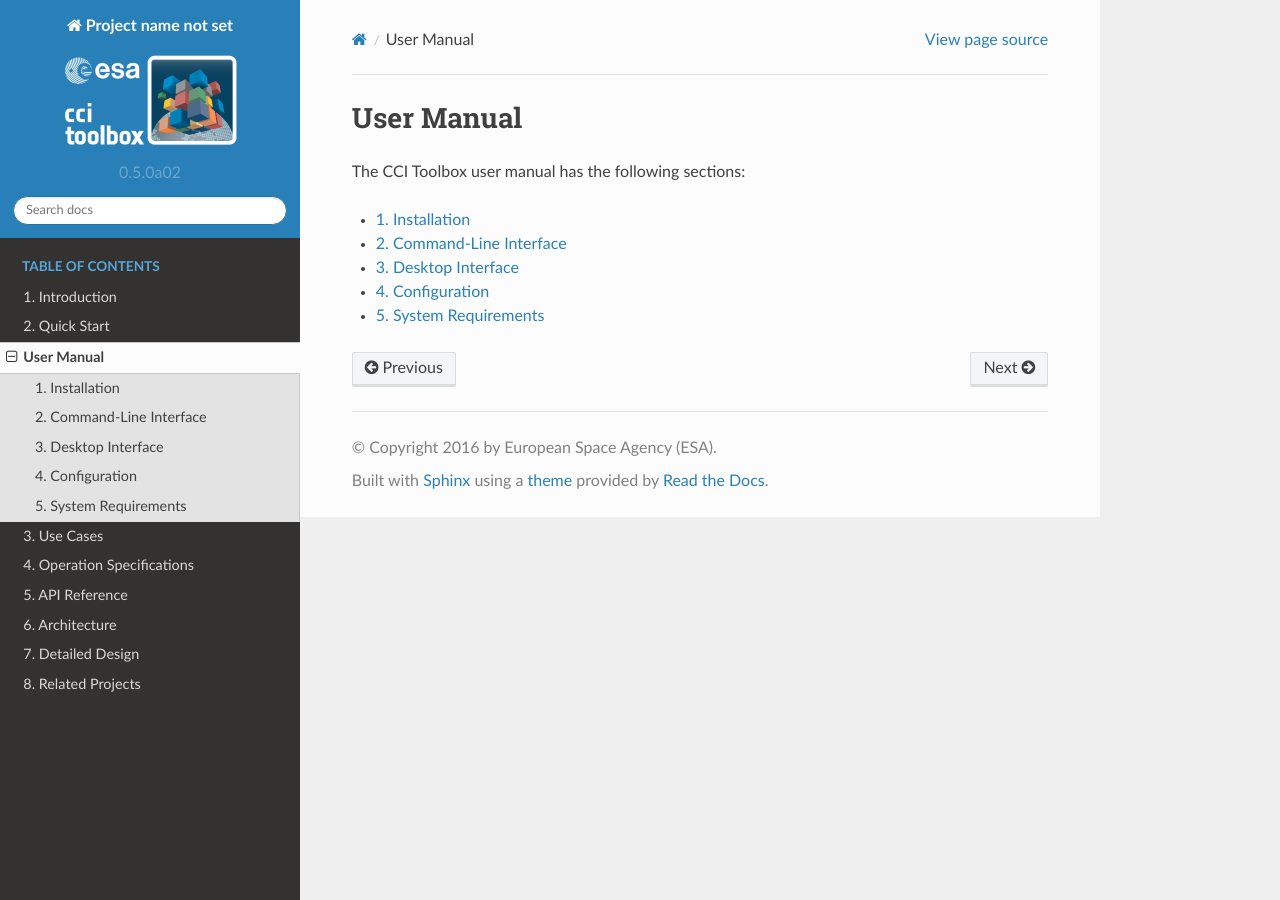
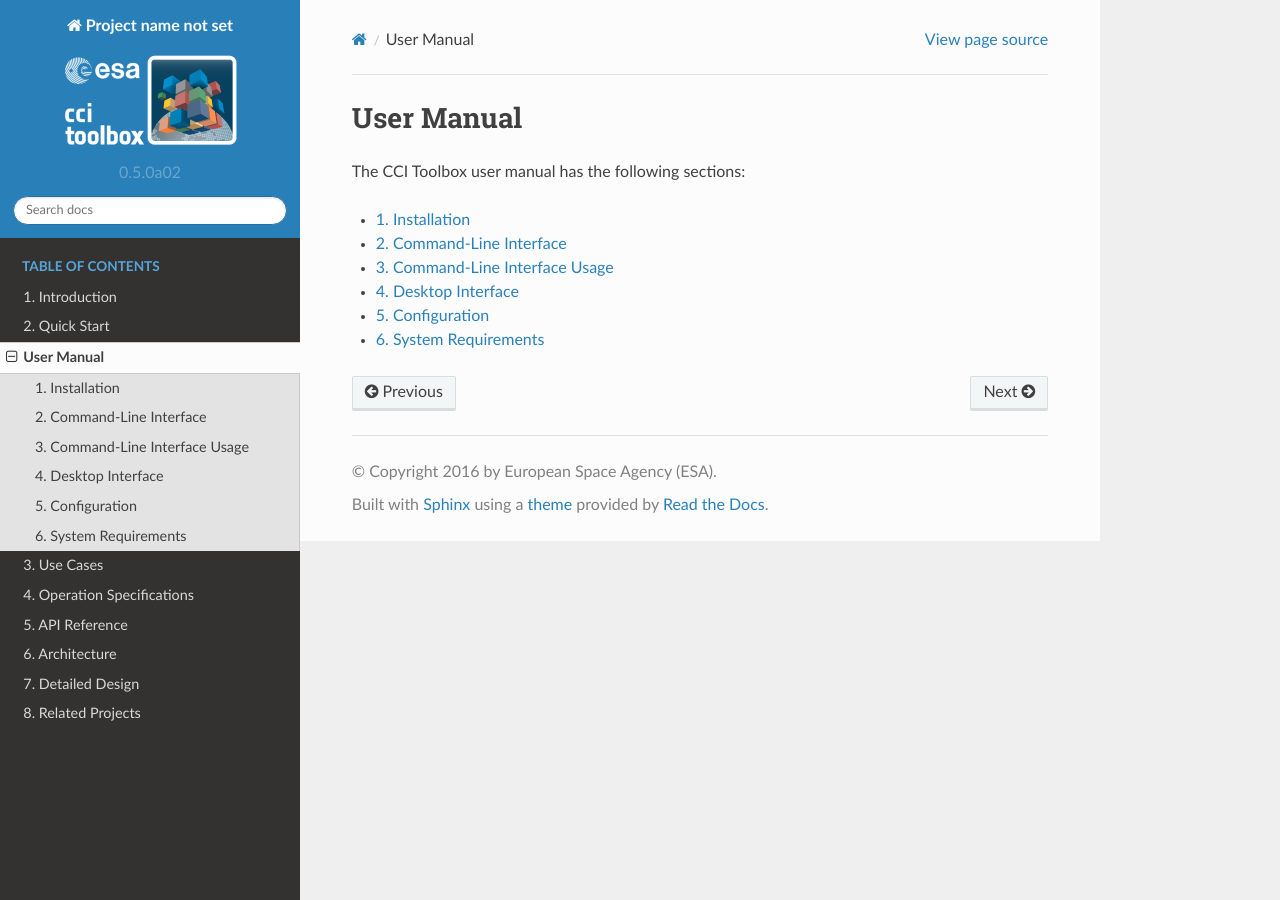
Before and after one commit to CCI-Tools/cate, a Sphinx documentation site: the page built from doc/source/user_manual.rst, in a window 1280 px wide. Built offline with Sphinx 7.4.7 and the Read the Docs theme 2.0.0, drawn with Linux system fonts in a browser that asks for light colours.

Commit message:
put cli usage on it own page

```diff
--- a/doc/source/user_manual.rst
+++ b/doc/source/user_manual.rst
@@ -10,6 +10,7 @@
 
    user_manual/um_install
    user_manual/um_cli
+   user_manual/um_cli_usage
    user_manual/um_gui
    user_manual/um_config
    user_manual/um_sysreq
--- a/doc/source/user_manual/um_cli.rst
+++ b/doc/source/user_manual/um_cli.rst
@@ -62,8 +62,3 @@
     $ ect ds SOIL_MOISTURE_DAILY_FILES_ACTIVE_V02.2 --sync --time 2006-05,2006-07
 
 The section :doc:`um_config` describes, how to configure the data cache directory used by this command.
-
-.. argparse::
-   :module: ect.ui.cli
-   :func: make_parser
-   :prog: ect
--- /dev/null
+++ b/doc/source/user_manual/um_cli_usage.rst
@@ -0,0 +1,8 @@
+============================
+Command-Line Interface Usage
+============================
+
+.. argparse::
+   :module: ect.ui.cli
+   :func: make_parser
+   :prog: ect
```
